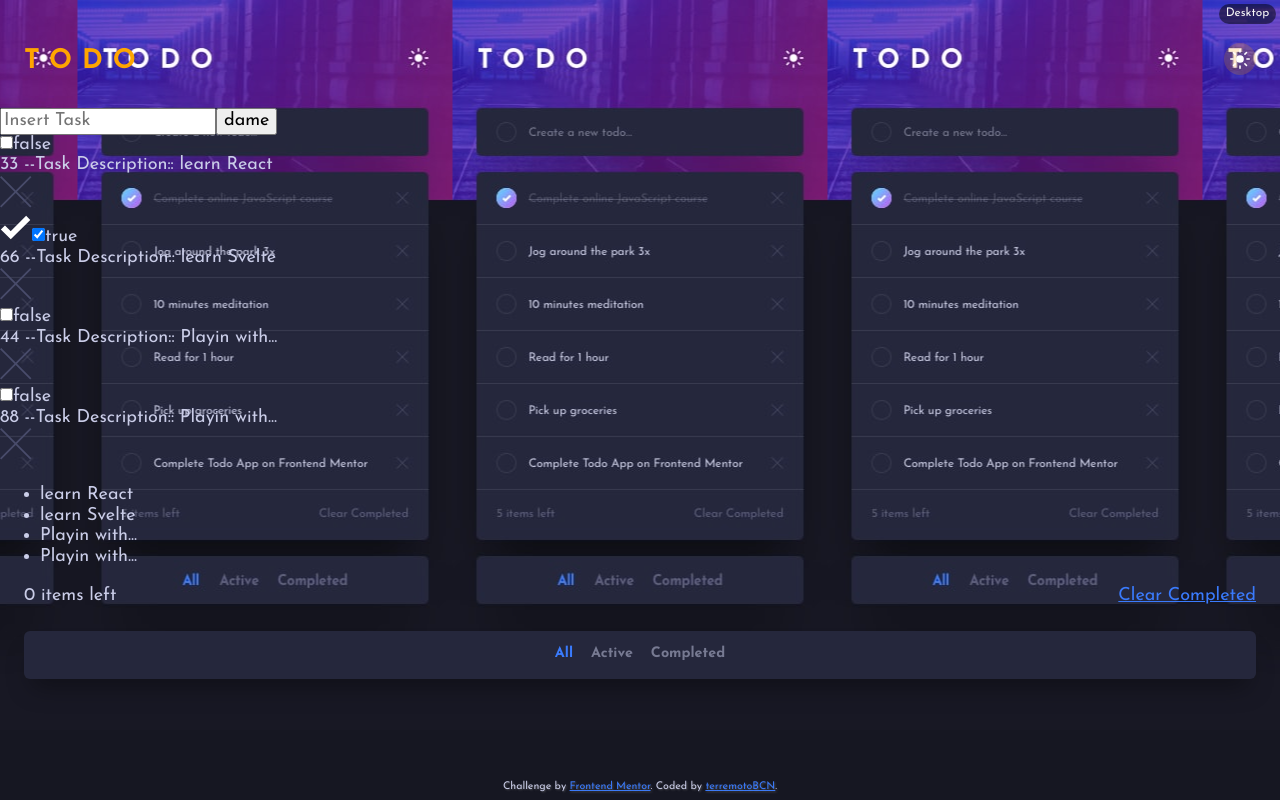
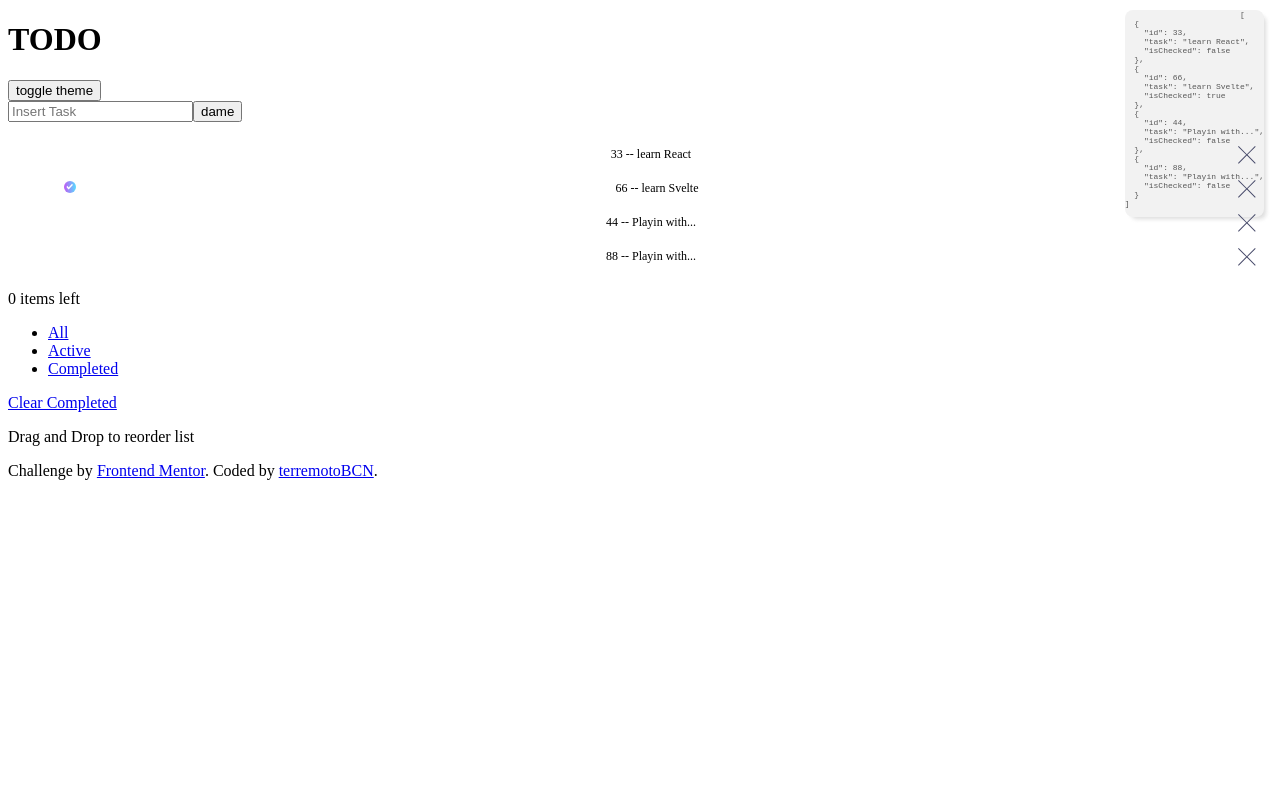
Before and after one commit to terremotoBCN/todo-app-main, a Vue app: page / in a window 1280 px wide. Built offline with nearby package versions, Linux system fonts and the light colour scheme.

Commit message:
WIP: Refactoring with composables

```diff
--- a/index.html
+++ b/index.html
@@ -10,7 +10,7 @@
 
 	<title>Frontend Mentor | Todo app</title>
 
-	<link rel="stylesheet" href="./src/css/styles.css" type="text/css">
+	<!-- <link rel="stylesheet" href="./src/css/styles.css" type="text/css"> -->
 
 
 </head>
--- a/src/App.vue
+++ b/src/App.vue
@@ -1,49 +1,34 @@
 <script setup lang="ts">
-	// This starter template is using Vue 3 <script setup> SFCs
-	// Check out https://vuejs.org/api/sfc-script-setup.html#script-setup
-	// import HelloWorld from "./components/HelloWorld.vue";
+	import TodoHeader from "./components/TodoHeader.vue";
 	import TodoInput from "./components/TodoInput.vue";
-	import TodoHeader from "./components/TodoHeader.vue";
 	import TodoList from "./components/TodoList.vue";
 	import TodoFooter from "./components/TodoFooter.vue";
 	import TodoAttribution from "./components/TodoAttribution.vue";
-	import TodoFilter from "./components/TodoFilter.vue";
-	import { computed, ref, defineProps } from "vue";
+	import { computed, ref, defineProps, Ref, provide } from "vue";
+	// import { Ref } from "@vue/reactivity";
 
-	const theme: object = ref("dark");
+	const theme: Ref<string> = ref("dark");
 	// const todos: Array<object> = ref([]);
-	const todos = ref([
-		{ id: 33, text: "learn React", isChecked: false },
-		{ id: 66, text: "learn Svelte", isChecked: true },
-		{ id: 44, text: "Playin with...", isChecked: false },
-		{ id: 88, text: "Playin with...", isChecked: false },
-	]);
 
 	// const todos_asc: any = computed(() => theme.value);
-	function createNewTask(msg: string) {
-		alert(msg);
-		const newId: number = Date.now();
-		const newText: string = msg.toString();
+	// function recibeNewTask(msg: string) {
+	// 	console.log(msg);
+	// }
 
-		var newTodo = { id: newId, text: newText, isChecked: false };
-
-		todos.value.push(newTodo);
-	}
+	const filter = (mode: any) => {
+		alert("filtered APP by " + mode);
+	};
 </script>
 
 <template>
-	<todo-header appTitle="TODO" theme="dark"></todo-header>
-	<todo-input title="New Todo" @create-task="createNewTask"></todo-input>
+	<todo-header appTitle="TODO"></todo-header>
+	<todo-input title="New Todo"></todo-input>
 
-	<todo-list :todosList="todos"></todo-list>
+	<!-- 	// INI -- 	 TODO-LIST ITEMS //	-->
+	<todo-list></todo-list>
+	<!-- 	\\ END -- 	 TODO-LIST ITEMS \\	-->
 
-	<ul>
-		<li v-for="todo in todos" :key="todo.id">
-			{{ todo.text }}
-		</li>
-	</ul>
-	<todo-footer></todo-footer>
-	<todo-filter></todo-filter>
+	<todo-footer @filter="filter"></todo-footer>
 
 	<todo-attribution></todo-attribution>
 </template>
--- a/src/components/HelloWorld.vue
+++ /dev/null
@@ -1,54 +0,0 @@
-<script setup lang="ts">
-	import { ref } from "vue";
-
-	defineProps<{ msg: string }>();
-
-	const count = ref(0);
-</script>
-
-<template>
-	<h1>{{ msg }}</h1>
-
-	<p>
-		Recommended IDE setup:
-		<a href="https://code.visualstudio.com/" target="_blank">VS Code</a>
-		+
-		<a href="https://github.com/johnsoncodehk/volar" target="_blank"
-			>Volar</a
-		>
-	</p>
-
-	<p>See <code>README.md</code> for more information.</p>
-
-	<p>
-		<a href="https://vitejs.dev/guide/features.html" target="_blank">
-			Vite Docs
-		</a>
-		|
-		<a href="https://v3.vuejs.org/" target="_blank">Vue 3 Docs</a>
-	</p>
-
-	<button type="button" @click="count++">count is: {{ count }}</button>
-	<p>
-		Edit
-		<code>components/HelloWorld.vue</code> to test hot module replacement.
-	</p>
-</template>
-
-<style scoped>
-	a {
-		color: #42b983;
-	}
-
-	label {
-		margin: 0 0.5em;
-		font-weight: bold;
-	}
-
-	code {
-		background-color: #eee;
-		padding: 2px 4px;
-		border-radius: 4px;
-		color: #304455;
-	}
-</style>
--- a/src/components/TodoFilter.vue
+++ b/src/components/TodoFilter.vue
@@ -1,18 +1,40 @@
-<script setup lang="ts"></script>
+<script setup lang="ts">
+	import { defineEmits } from "vue";
+
+	const emit = defineEmits<{
+		(e: "filter", value: string): void;
+	}>();
+</script>
 
 <template>
 	<div class="todo-filter">
 		<ul>
 			<li>
-				<a class="todo-filter__opt todo-filter__opt--active" href="#">
+				<a
+					class="todo-filter__opt todo-filter__opt--active"
+					href="#"
+					@click="emit('filter', 'all')"
+				>
 					All
 				</a>
 			</li>
 			<li>
-				<a class="todo-filter__opt" href="#"> Active </a>
+				<a
+					class="todo-filter__opt"
+					href="#"
+					@click="emit('filter', 'active')"
+				>
+					Active
+				</a>
 			</li>
 			<li>
-				<a class="todo-filter__opt" href="#"> Completed </a>
+				<a
+					class="todo-filter__opt"
+					href="#"
+					@click="emit('filter', 'complete')"
+				>
+					Completed
+				</a>
 			</li>
 		</ul>
 	</div>
--- a/src/components/TodoFooter.vue
+++ b/src/components/TodoFooter.vue
@@ -1,20 +1,36 @@
+<script setup lang="ts">
+	import { defineEmits } from "vue";
+	import TodoFilter from "./TodoFilter.vue";
+
+	const emits = defineEmits<{
+		(emit: "filter", value: string): void;
+	}>();
+
+	const filter = (mode: any) => {
+		// alert("filtered by " + mode);
+		emits("filter", mode);
+	};
+</script>
+
 <template>
 	<div class="todo-footer">
 		<div class="todo-counter">
 			<!-- Add dynamic number -->
 			<span class="todo-counter__items">0</span> items left
 		</div>
+		<todo-filter @filter="filter"></todo-filter>
 		<div class="todo-clear">
 			<a href="#" title="Clear Completed items"> Clear Completed </a>
 		</div>
 	</div>
+
+	<p>Drag and Drop to reorder list</p>
 </template>
-
-<script setup lang="ts"></script>
 
 <style scoped lang="scss">
 	// sass vars defined on vite.config.ts
 	// .todo-footer {
-	// 	color: colors.$bright-blue;
+	// 	background: settings.$dark-header-gradient;
+	// 	color: settings.$purple-gradient;
 	// }
 </style>
--- a/src/components/TodoInput.vue
+++ b/src/components/TodoInput.vue
@@ -1,8 +1,12 @@
 <script setup lang="ts">
 	import { ref, Ref } from "vue";
+	import { useTodoList } from "../composables/useTodoList";
+
 	// const task = ref();
 
-	const taskName = ref("");
+	const taskName: Ref<string> = ref("");
+
+	const { createNewTask } = useTodoList();
 </script>
 
 <template>
@@ -15,8 +19,8 @@
 		/>
 		<button
 			@click="
-				$emit('createTask', taskName);
-				taskName = ``;
+				createNewTask(taskName);
+				taskName = '';
 			"
 		>
 			dame
--- a/src/components/TodoItem.vue
+++ b/src/components/TodoItem.vue
@@ -1,51 +1,100 @@
 <script setup lang="ts">
-	// import { computed, ref, defineProps } from "vue";
-
-	import { ref, defineProps } from "vue";
+	import { defineProps, onMounted } from "vue";
+	import { useTodoList } from "../composables/useTodoList";
 	defineProps<{
-		isChecked?: boolean;
 		todoId: string;
-		todoText?: string;
+		todoText: string;
+		isChecked: boolean;
 	}>();
 
-	function checkToggle(todoId: string) {
-		const item: any = document.getElementById(todoId);
-		item.checked = item.checked ? true : false;
-		console.info("Tooggle: ", todoId);
-	}
+	const { checkedTask, deleteTask } = useTodoList();
 </script>
 <template>
-	<div class="todo-item">
-		<div class="todo-item__icon todo-item__icon--uncheck">
-			<label :for="todoId">
-				<img
-					v-if="isChecked"
-					width="32"
-					class="todo-item__img"
-					src="../assets/icon-check.svg"
-					alt="checked"
-				/>
-			</label>
-			<input
-				@change="checkToggle(todoId)"
-				type="checkbox"
-				:name="todoId"
-				:id="todoId"
-				:checked="isChecked"
-			/>{{ isChecked }}
-		</div>
+	<li class="todo-item" :title="todoText" draggable="true">
+		<input
+			class="todo-item__check"
+			@change="checkedTask(parseInt(todoId))"
+			type="checkbox"
+			:name="todoId"
+			:id="todoId"
+			:checked="isChecked"
+		/>
+		<label :for="todoId">
+			<img
+				v-if="isChecked"
+				width="16"
+				height="16"
+				class="todo-item__img"
+				src="/src/assets/icon-check.svg"
+				alt="checked"
+			/>
+		</label>
 
 		<label :for="todoId" class="todo-item__task">
-			{{ todoId }} --Task Description:: {{ todoText }}
+			{{ todoId }} -- {{ todoText }}
 		</label>
 
-		<div class="todo-item__del">
+		<input
+			type="image"
+			src="/src/assets/icon-cross.svg"
+			alt="Delete"
+			title="Delete Task"
+			@click="deleteTask(parseInt(todoId))"
+		/>
+
+		<!-- <div class="todo-item__delete" @click="deleteTask">
 			<img src="../assets/icon-cross.svg" width="32" alt="Delete" />
-		</div>
-	</div>
+		</div> -->
+	</li>
 	<!-- /// .todo-item -->
 </template>
 
 <style scope lang="scss">
+	.todo-item {
+		font-size: 0.75em;
+		background-color: var(--item-background);
+		color: var(--text-color);
+		padding: 0.5rem 1rem;
+
+		border: 3px solid var(--item-color);
+
+		@include tools.flexbox($direction: row, $content: space-between);
+
+		cursor: grab;
+		background: none;
+
+		&__check {
+			display: none;
+		}
+
+		img {
+			box-sizing: border-box;
+			padding: 0.2em;
+			border-radius: 50%;
+			width: 12px;
+			height: 12px;
+			background: settings.$light-header-gradient;
+		}
+
+		&.drag-start {
+			opacity: 0.3;
+		}
+		&.drag-end {
+			opacity: 1;
+		}
+
+		&.over {
+			border: 3px dashed indigo;
+			background-color: red;
+		}
+	}
+
+	.over {
+		border: 3px dashed indigo;
+		background-color: red;
+	}
+	[draggable] {
+		user-select: none;
+	}
 	// @use "../scss/02_tools" as tools;
 </style>
--- a/src/components/TodoList.vue
+++ b/src/components/TodoList.vue
@@ -1,19 +1,57 @@
 <script setup lang="ts">
+	import { ref, onMounted } from "vue";
 	import TodoItem from "./TodoItem.vue";
 
-	defineProps<{
-		todosList: any;
-	}>();
+	import { useTodoList } from "../composables/useTodoList";
+	import { computed } from "@vue/reactivity";
+
+	const todosList = ref(useTodoList().todosList);
+
+	// computed((todoList) => todoList);
+
+	// const emits = defineEmits<{}>();
+
+	onMounted(() => {
+		/* DRAGABBLE OPTION */
+		// console.log("paso por aqui");
+		// let items = document.querySelectorAll(".todo-item");
+		// items.forEach(function (item) {
+		// 	item.addEventListener("dragstart", handleDragStart);
+		// 	item.addEventListener("dragover", handleDragOver,);
+		// 	item.addEventListener("dragenter", handleDragEnter);
+		// 	item.addEventListener("dragleave", handleDragLeave);
+		// 	item.addEventListener("dragend", handleDragEnd);
+		// 	item.addEventListener("drop", handleDrop);
+		// });
+	});
 </script>
 <template>
-	<div class="todo-list">
+	<ul class="todo-list">
+		<pre class="result">
+			{{ todosList }}
+		</pre
+		>
 		<todo-item
 			v-for="item in todosList"
-			:todoId="item.id"
-			:todoText="item.text"
+			:todoId="item.id.toString()"
+			:todoText="item.task"
 			:isChecked="item.isChecked"
 		>
 		</todo-item>
-	</div>
+	</ul>
 	<!-- /// .todo-list -->
 </template>
+<style scoped lang="scss">
+	pre.result {
+		background-color: #ececec;
+		position: absolute;
+		top: 0.1rem;
+		right: 1rem;
+		opacity: 0.66;
+		z-index: -1;
+		padding: 0.5srem;
+		border-radius: 8px;
+		box-shadow: 4px 4px 4px -2px #cacaca;
+		font-size: 8px;
+	}
+</style>
--- /dev/null
+++ b/src/composables/useTodoList.ts
@@ -0,0 +1,55 @@
+import { Ref, ref } from "vue";
+
+export const todosList: Ref<
+	{ id: number; task: string; isChecked: boolean }[]
+> = ref([
+	{ id: 33, task: "learn React", isChecked: false },
+	{ id: 66, task: "learn Svelte", isChecked: true },
+	{ id: 44, task: "Playin with...", isChecked: false },
+	{ id: 88, task: "Playin with...", isChecked: false },
+]);
+
+export function useTodoList() {
+	function createNewTask(taskName: string) {
+		if (taskName === "") return;
+		const newTask: { id: number; task: string; isChecked: boolean } = {
+			id: Date.now(),
+			task: taskName.trim(),
+			isChecked: false,
+		};
+		todosList.value.unshift(newTask);
+		console.info("🌟 Create Task Item", taskName);
+
+		console.table(JSON.stringify(todosList.value));
+	}
+
+	function deleteTask(taskId: number): void {
+		const resultTasks = todosList.value.filter(
+			(taskItem) => taskItem.id !== taskId
+		);
+
+		todosList.value = resultTasks;
+		console.info("❌ Delete Task Item", taskId);
+		console.table(todosList.value);
+	}
+
+	function checkedTask(taskId: number): boolean {
+		console.info("✔️ Check Task Item", taskId);
+		todosList.value.forEach((taskItem) => {
+			if (taskItem.id === taskId) {
+				taskItem.isChecked = !taskItem.isChecked;
+				console.info(
+					`Task  ${taskItem.id} is checked? `,
+					taskItem.isChecked
+				);
+				return taskItem.isChecked;
+			}
+		});
+
+		return false;
+	}
+
+	return { todosList, createNewTask, deleteTask, checkedTask };
+}
+
+////////////////////////
--- a/src/main.ts
+++ b/src/main.ts
@@ -1,4 +1,4 @@
-import { createApp } from "vue";
+import { createApp, VueElement } from "vue";
 import App from "./App.vue";
 
 //	theme
@@ -14,3 +14,4 @@ if (toggle) {
 }
 
 //window.onload = () => switchTheme();
+// export const eventBus = createApp({});
--- a/src/ts/themes.ts
+++ b/src/ts/themes.ts
@@ -8,7 +8,7 @@ export const storedTheme =
 		? themeDark
 		: themeLight);
 
-console.warn("storedTheme::>>", storedTheme);
+console.info(" :arrow_lower_right:  storedTheme::>>", storedTheme);
 
 export function setTheme(theme: string) {
 	const themeToogle = document.getElementById("theme-toggle");
@@ -60,7 +60,3 @@ export function switchTheme() {
 		console.error("Error Swtiching theme", error);
 	}
 }
-
-// export { themeName, themeDark, themeLight, switchTheme };
-
-// export {};
```
Also changed, not shown: src/composables/useDraggable.ts (added, +53 -0 lines).
